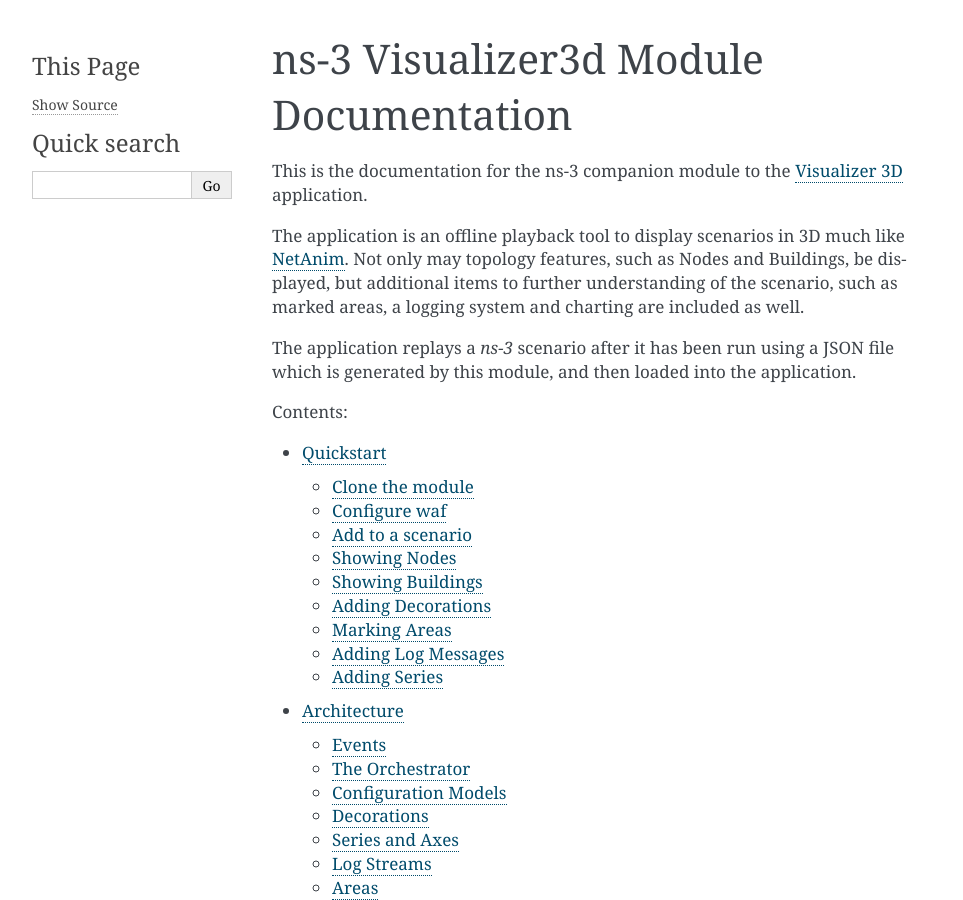
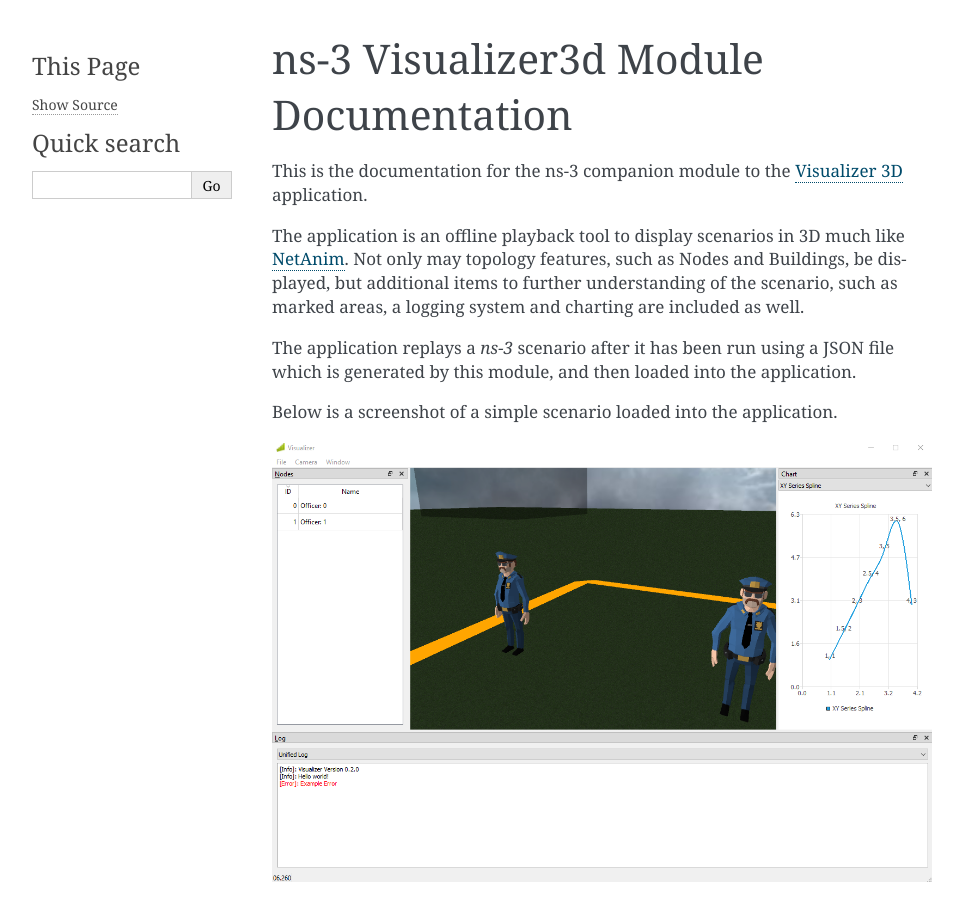
Before and after one commit to usnistgov/NetSimulyzer-ns3-module, a Sphinx documentation site: the page built from doc/source/index.rst, in a window 1280 px wide and 900 px high. Shown: the whole window, without its empty margins (148-1111 px from the left). Built offline with Sphinx 7.4.7, drawn with Linux system fonts in a browser that asks for light colours.

Commit message:
Add application screenshot
See: https://gitlab.nist.gov/gitlab/wnd-publicsafety/visualizer/visualizer3d/-/issues/2

```diff
--- a/doc/source/index.rst
+++ b/doc/source/index.rst
@@ -12,6 +12,11 @@
 
 The application replays a *ns-3* scenario after it has been run using a
 JSON file which is generated by this module, and then loaded into the application.
+
+Below is a screenshot of a simple scenario loaded into the application.
+
+.. image:: _static/application-windows.png
+  :alt: Screenshot of the application
 
 .. toctree::
   :maxdepth: 2
```
Also changed, not shown: doc/source/_static/application-windows.png (added).
